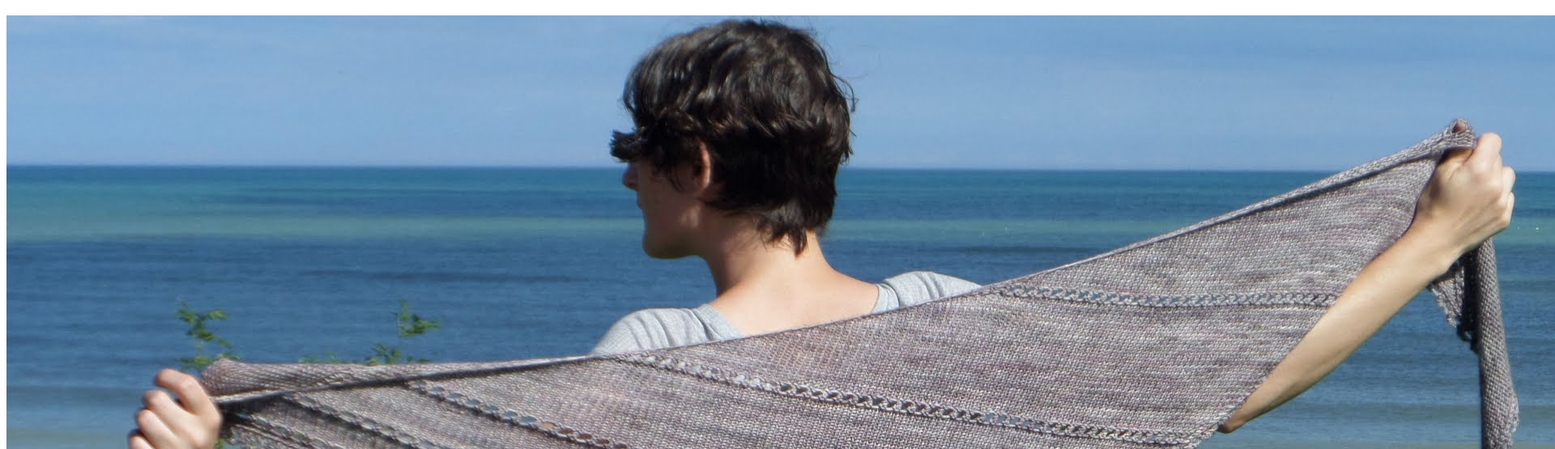
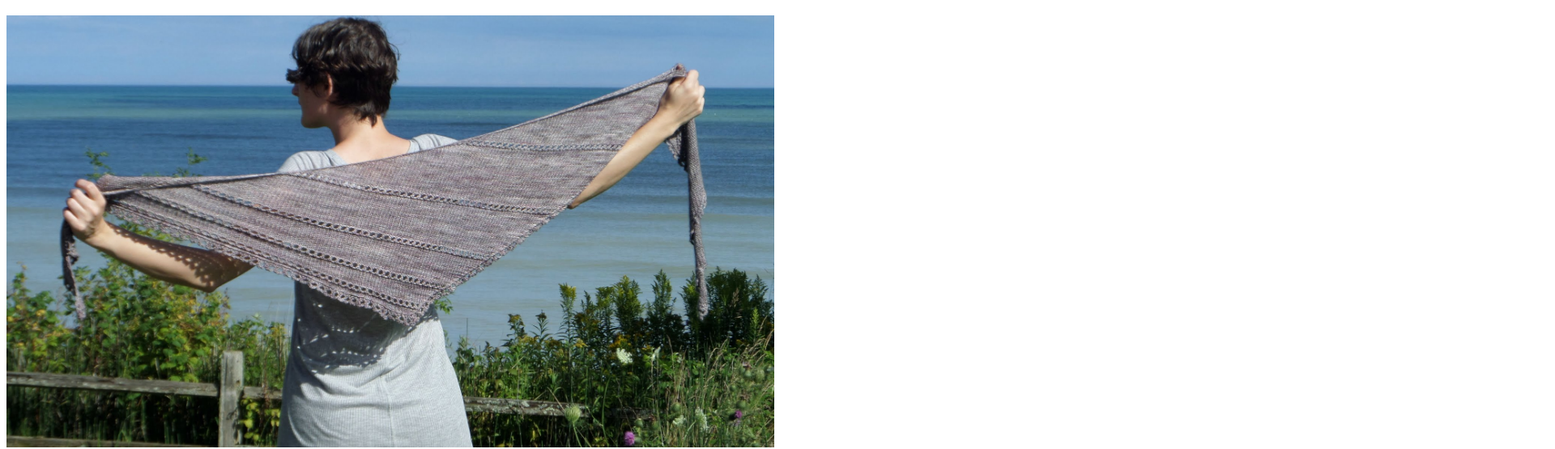
Before and after one commit to KephrenKnitting/Photo-Essay, a plain HTML site: page index.html in a window 1280 px wide. Shown: the part 61-616 px from the top of the page at 81% size, 1920 px wide, since content can reach past the window. Drawn offline with Linux system fonts and the light colour scheme.

Commit message:
Update index.html

```diff
--- a/index.html
+++ b/index.html
@@ -25,7 +25,7 @@
 <h1><b>Photo Essay: Photography for Publishing</b></h1>
 <body>
 <img
-src="August 30, 2014.JPG" alt="Madeline Shawl">
+src="August 30, 2014.JPG" alt="Madeline Shawl" width=75%>
 <p>I started with a compact point-and-shoot digital camera, but I wasn't satisfied with the results.</p>
 <img
 src="March 17, 2016.JPG" alt="Swamp Selfie" width=75%>
```
